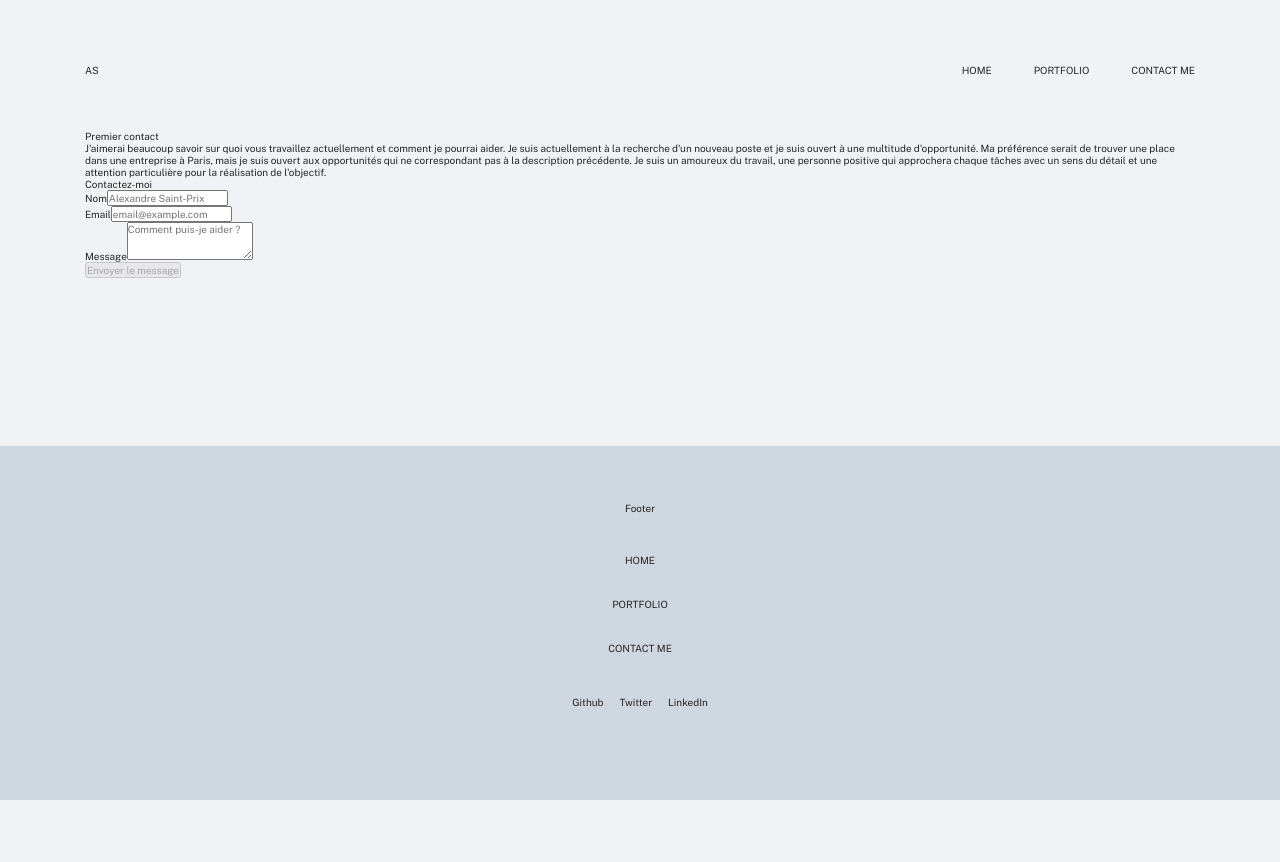
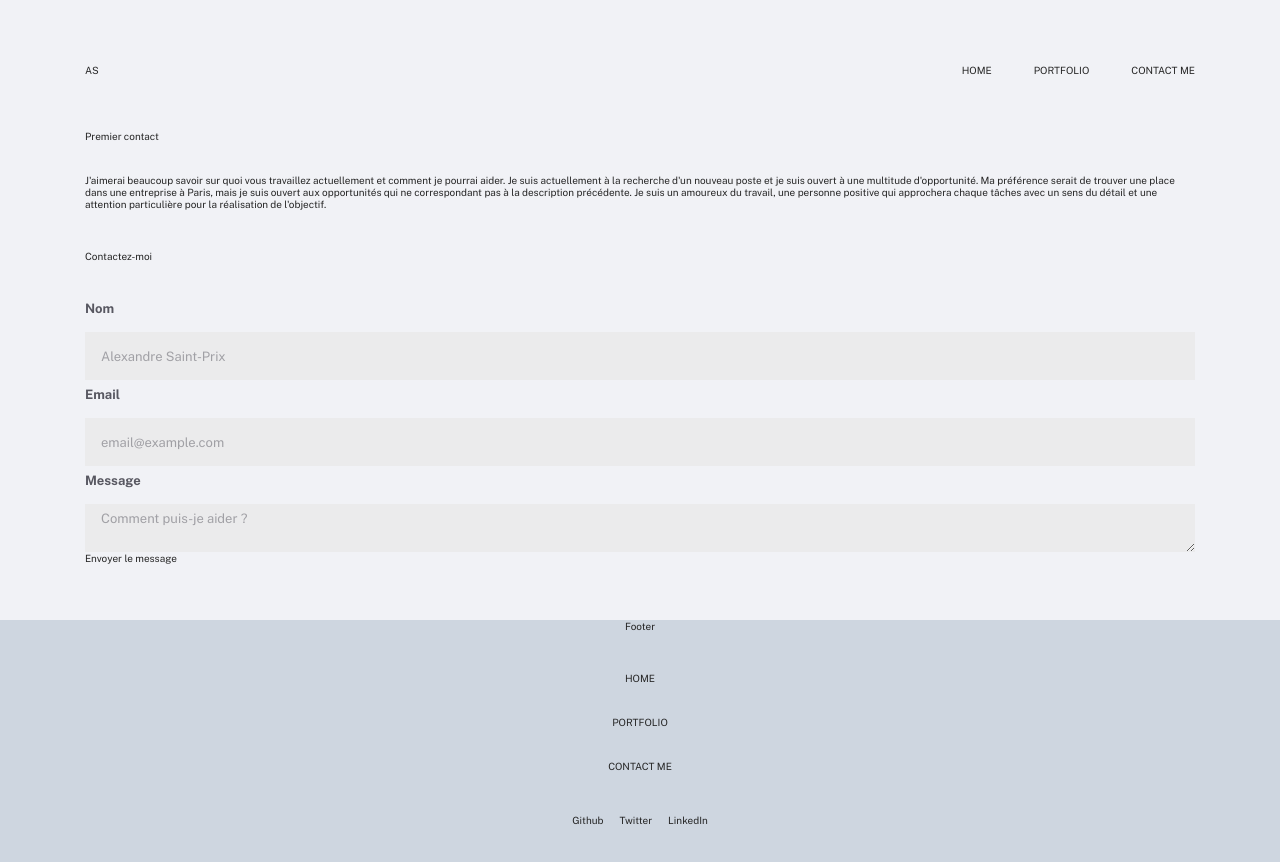
Before and after one commit to Alexandre-st/Portfolio, a React (Vite) app: page /contact in a window 1280 px wide. Shown: the top 862 px of the page. Before the commit the page ends 800 px from the top, so only its background shows below. Built offline with nearby package versions, Linux system fonts and the light colour scheme; a web font is replaced by a local one.

Commit message:
Add the form contact

```diff
--- a/src/components/Form.jsx
+++ b/src/components/Form.jsx
@@ -32,10 +32,14 @@ const Form = () => {
 
   return (
     <section className="contact-form">
-      <h2>Contactez-moi</h2>
+      <h2 className="contact-form-title">Contactez-moi</h2>
       <form className="form-content" onSubmit={formik.handleSubmit}>
         <div className="form-content-field">
-          <label htmlFor="name">Nom</label>
+          <label
+            className="form-content-field-label" htmlFor="name"
+          >
+            Nom
+          </label>
           <input
             type="text"
             name="name"
@@ -50,7 +54,9 @@ const Form = () => {
           ) : null}
         </div>
         <div className="form-content-field">
-          <label htmlFor="email">Email</label>
+          <label className="form-content-field-label" htmlFor="email">
+            Email
+          </label>
           <input
             type="text"
             name="email"
@@ -65,7 +71,11 @@ const Form = () => {
           ) : null}
         </div>
         <div className="form-content-field">
-          <label htmlFor="message">Message</label>
+          <label
+            className="form-content-field-label" htmlFor="message"
+          >
+            Message
+          </label>
           <textarea
             type="text"
             name="message"
--- a/src/styles/base/_mixins.scss
+++ b/src/styles/base/_mixins.scss
@@ -16,3 +16,15 @@
     }
   }
 }
+
+@mixin text-form {
+  width: 100%;
+  font-size: 1.3rem;
+  line-height: 3rem;
+  background-color: #ebebec;
+
+  &::placeholder {
+    color: #33323d;
+    opacity: 0.4;
+  }
+}
--- a/src/styles/base/_reset.scss
+++ b/src/styles/base/_reset.scss
@@ -25,6 +25,28 @@ li {
   list-style: none;
 }
 
+input,
+textarea,
+select,
+button {
+  display: block;
+  box-sizing: border-box;
+  border-radius: 0;
+  outline: none;
+  border: none;
+  background: none;
+  color: inherit;
+}
+input:focus,
+textarea:focus,
+button:focus {
+  outline: none;
+}
+input[type="submit"]:hover,
+button:hover {
+  cursor: pointer;
+}
+
 a {
   display: block;
   color: inherit;
--- /dev/null
+++ b/src/styles/components/_contactForm.scss
@@ -0,0 +1,51 @@
+@use "../base/mixins" as *;
+
+.contact-hero {
+  &-about {
+    margin-top: 3.2rem;
+  }
+}
+
+.contact-form {
+  margin-top: 4rem;
+}
+
+.form-content {
+  margin-top: 3.2rem;
+
+  &-field {
+    display: flex;
+    flex-direction: column;
+
+    &-label {
+      font-size: 1.3rem;
+      font-weight: 700;
+      line-height: 3rem;
+      color: #33323d;
+      opacity: 0.8;
+    }
+
+    &-input {
+      @include text-form;
+      padding-left: 1.6rem;
+      height: 4.8rem;
+      margin-top: 0.8rem;
+    }
+  }
+}
+
+input,
+textarea {
+  &:focus-visible {
+    border: 1px solid #5fb4a2;
+  }
+
+  // Avoid the yellow autofill from the input form
+  &:-webkit-autofill {
+    box-shadow: 0 0 0px 1000px #ebebec inset;
+  }
+
+  &:invalid {
+    border: 1px solid #f43030;
+  }
+}
--- a/src/styles/index.scss
+++ b/src/styles/index.scss
@@ -8,3 +8,7 @@
 
 // == PAGES == //
 @use "./pages/homepage";
+@use "./pages/contact";
+
+// == COMPONENTS == //
+@use "./components/contactForm";
--- a/src/styles/layouts/_footer.scss
+++ b/src/styles/layouts/_footer.scss
@@ -1,6 +1,6 @@
 .footer {
-  position: absolute;
-  bottom: 0;
+  // // position: absolute;
+  // bottom: 0;
   height: 35.4rem;
   background-color: #ced6e0;
   width: 100%;
```
Also changed, not shown: src/styles/pages/_contact.scss (added).
